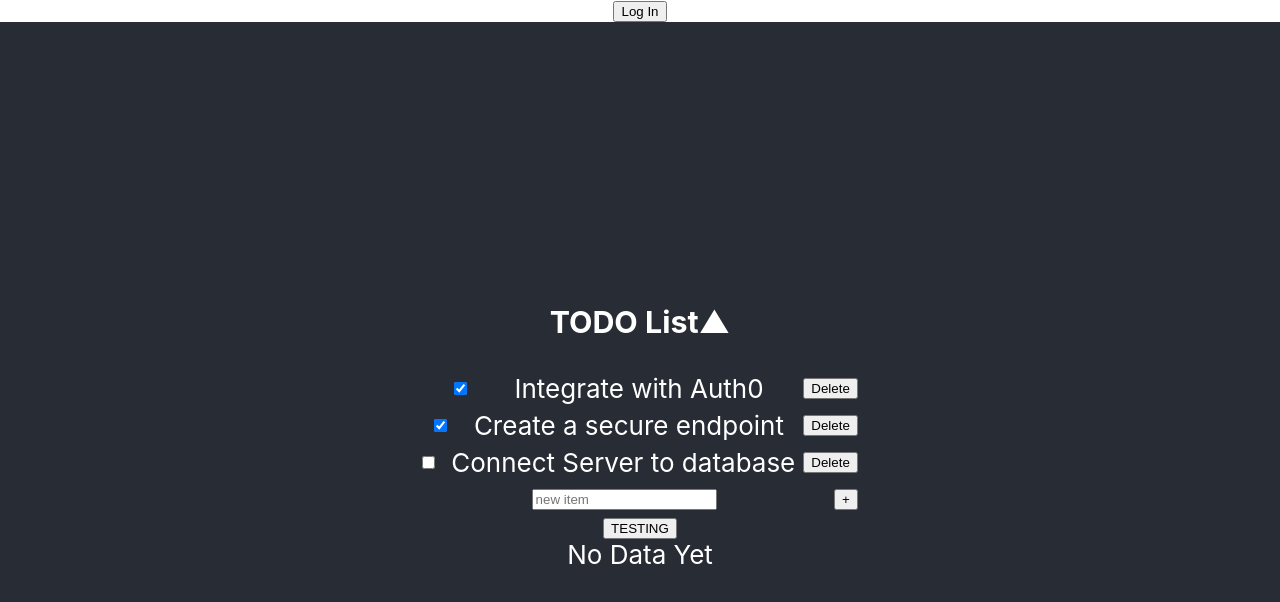
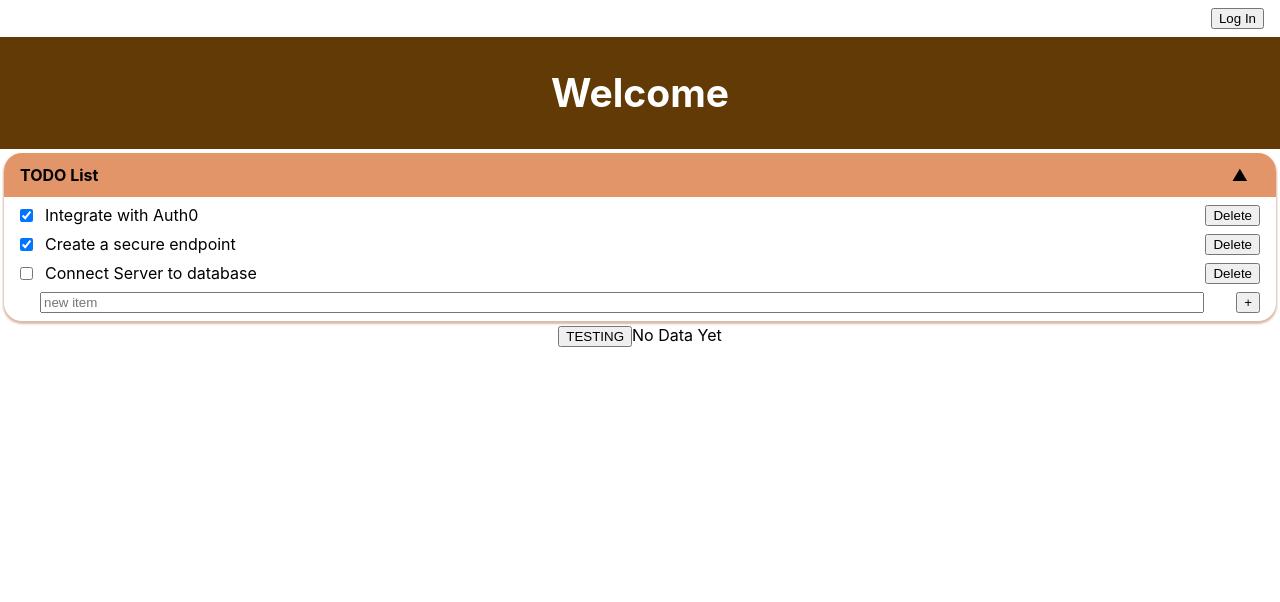
Before and after one commit to tekizian/tekizian.github.io, a React (Create React App) app: page / in a window 1280 px wide. Shown: the top 602 px of the page. Built offline with nearby package versions, Linux system fonts and the light colour scheme; no server answers.

Commit message:
Implemented flexbox and some new styling

```diff
--- a/src/App.css
+++ b/src/App.css
@@ -1,5 +1,6 @@
 .App {
   text-align: center;
+  min-height: 100vh;
 }
 
 .App-logo {
@@ -14,8 +15,7 @@
 }
 
 .App-header {
-  background-color: #282c34;
-  min-height: 100vh;
+  background-color: #623a05;
   display: flex;
   flex-direction: column;
   align-items: center;
--- a/src/App.js
+++ b/src/App.js
@@ -3,6 +3,7 @@ import useApi from "./api";
 import "./App.css";
 import Masthead from "./Components/Masthead/Masthead";
 import Panel from "./Components/Panel/Panel";
+import Button from "./Components/Button/Button";
 
 const App = () => {
   const { fetchApi, isPending, error } = useApi();
@@ -16,10 +17,13 @@ const App = () => {
     <div className="App">
       <Masthead />
       <header className="App-header">
+        <h2>Welcome</h2>
+      </header>
+      <div>
         <Panel title="TODO List" details={defaultDetails}></Panel>
-        <button onClick={() => fetchApi("/api/hw").then(setData)}>
+        <Button onClick={() => fetchApi("/api/hw").then(setData)}>
           TESTING
-        </button>
+        </Button>
         <span>
           {isPending
             ? "PENDING"
@@ -29,7 +33,7 @@ const App = () => {
             ? error.message
             : "No Data Yet"}
         </span>
-      </header>
+      </div>
     </div>
   );
 };
--- a/src/Components/Button/Button.jsx
+++ b/src/Components/Button/Button.jsx
@@ -1,7 +1,7 @@
 function Button(props) {
   return (
     <button type="button" className={props.className} onClick={props.clickFn}>
-      {props.text}
+      {props.children}
     </button>
   );
 }
--- a/src/Components/Button/LoginButton.jsx
+++ b/src/Components/Button/LoginButton.jsx
@@ -1,8 +1,9 @@
 import { useAuth0 } from "@auth0/auth0-react";
+import Button from "./Button";
 
 const LoginButton = () => {
     const { loginWithRedirect } = useAuth0();
-    return <button onClick={() => loginWithRedirect()}>Log In</button>
+    return <Button className="auth-btn login-btn" onClick={() => loginWithRedirect()}>Log In</Button>
 }
 
 export default LoginButton;
--- a/src/Components/Button/LogoutButton.jsx
+++ b/src/Components/Button/LogoutButton.jsx
@@ -1,13 +1,14 @@
 import { useAuth0 } from "@auth0/auth0-react";
+import Button from "./Button";
 
 const LogoutButton = () => {
     const { logout } = useAuth0();
 
-    return <button onClick={() => logout({
+    return <Button className="auth-btn logout-btn" onClick={() => logout({
         logoutParams: {
             returnTo: window.location.origin
         }
-    })}>Log Out</button>
+    })}>Log Out</Button>
 }
 
 export default LogoutButton;
--- a/src/Components/Items/Item.jsx
+++ b/src/Components/Items/Item.jsx
@@ -9,7 +9,7 @@ function Item({ value, index, deleteItem }) {
   const [text] = value;
   const checkboxName = `checkbox-${index}`;
   return (
-    <li className="list-item">
+    <div className="list-item">
       <input
         id={checkboxName}
         name={checkboxName}
@@ -19,9 +19,9 @@ function Item({ value, index, deleteItem }) {
         checked={isFulfilled}
         onChange={() => setIsFulfilled(!isFulfilled)}
       />
-      <span>{text}</span>
-      <Button {...{ text: "Delete", clickFn: deleteItemAtIndex }} />
-    </li>
+      <span className="todo-text">{text}</span>
+      <Button {...{ clickFn: deleteItemAtIndex }}>Delete</Button>
+    </div>
   );
 }
 
--- a/src/Components/Items/NewItemInput.jsx
+++ b/src/Components/Items/NewItemInput.jsx
@@ -18,7 +18,7 @@ function NewItemInput({ addItem }) {
     }
   };
   return (
-    <li className="new-input">
+    <div className="new-input list-item">
       <input
         title=""
         name="new-item"
@@ -27,14 +27,14 @@ function NewItemInput({ addItem }) {
         onChange={onNewItemInputChange}
         onKeyDown={onKeyDownFn}
         value={newItem || ''}
+        className="todo-text"
       />
-      <Button
+      <Button className="add"
         {...{
-          text: "+",
           clickFn: handleAddItem,
         }}
-      />
-    </li>
+      >+</Button>
+    </div>
   );
 }
 
--- /dev/null
+++ b/src/Components/Masthead/Masthead.css
@@ -0,0 +1,8 @@
+.masthead{
+    display: flex;
+    justify-content:space-between;
+}
+.auth-btn {
+    margin: .5rem 1rem;
+    margin-left: auto;
+}
--- a/src/Components/Masthead/Masthead.jsx
+++ b/src/Components/Masthead/Masthead.jsx
@@ -3,6 +3,7 @@ import LogoutButton from "../Button/LogoutButton";
 import LoginButton from "../Button/LoginButton";
 import { useEffect, useState } from "react";
 import config from "../../utils/config.js";
+import './Masthead.css';
 
 const Masthead = () => {
     const { user, isAuthenticated, isLoading, getAccessTokenSilently } = useAuth0();
--- a/src/Components/Panel/Panel.css
+++ b/src/Components/Panel/Panel.css
@@ -1,28 +1,65 @@
-ul {
-  list-style-type: none;
-  padding: 0;
-  margin: 0;
+.panel {
+  border: 0;
+  border-radius: 18px;
+  overflow: hidden;
+  margin: 0.25rem;
+  box-shadow: 0px 2px 2px 1px #dabcab;
+
+  .title {
+    background-color: #e19569;
+    display: flex;
+    flex-direction: row;
+    justify-content: space-between;
+    align-items: center;
+    padding: 0.5rem 1rem;
+
+    .text {
+      margin: 0;
+    }
+
+    .collapse-icon {
+      margin: 0.25rem 0.75rem;
+      align-self: end;
+    }
+  }
 }
 
-li {
+.list {
+  padding: 0.25rem;
+  margin: 0;
   display: flex;
-  align-items: center;
-  justify-content: space-between;
-  text-align: left;
-  width: 100%;
+  flex-direction: column;
 }
 
-.todo-list>li>button {
-  margin: 8px;
-  margin-right: 0;
+.list-item {
+  display: flex;
+  flex-direction: row;
+  justify-content: space-between;
+  align-items: center;
 }
 
-.todo-list>li>* {
-  display: inline-block;
+.todo-text {
+  flex: 0 1 100%;
+  text-align: left;
+}
+
+.todo-list > .list-item > input.todo-text {
+  margin-left: 2rem;
+}
+
+.todo-list > .list-item > button {
+  margin: 0.25rem 0.75rem;
+}
+
+.todo-list > .list-item > * {
   margin-left: auto;
   margin-right: auto;
 }
 
-.todo-list>li>input[type="checkbox"] {
-  margin-right: 1rem;
+.todo-list > .list-item > input[type="checkbox"] {
+  margin: 0.25rem 0.75rem;
 }
+
+.list-item button.add {
+  margin-left: 2rem;
+}
--- a/src/Components/Panel/Panel.jsx
+++ b/src/Components/Panel/Panel.jsx
@@ -16,19 +16,22 @@ function Panel(props) {
   };
   return (
     <div className="panel">
-      <h3>
-        {props.title}
-        <span onClick={toggleVisibility}>
+      <div className="title" onClick={toggleVisibility}>
+
+        <h4 className="text">
+          {props.title}
+        </h4>
+        <span className="collapse-icon">
           {String.fromCharCode(visible ? 9650 : 9660)}
         </span>
-      </h3>
+      </div>
       {visible ? (
-        <ul className="todo-list">
+        <div className="todo-list list">
           {items.map((value, index) => (
             <Item key={index} {...{ value, deleteItem, index }} />
           ))}
           <NewItemInput key={items.length} {...{ addItem }} />
-        </ul>
+        </div>
       ) : undefined}
     </div>
   );
```
